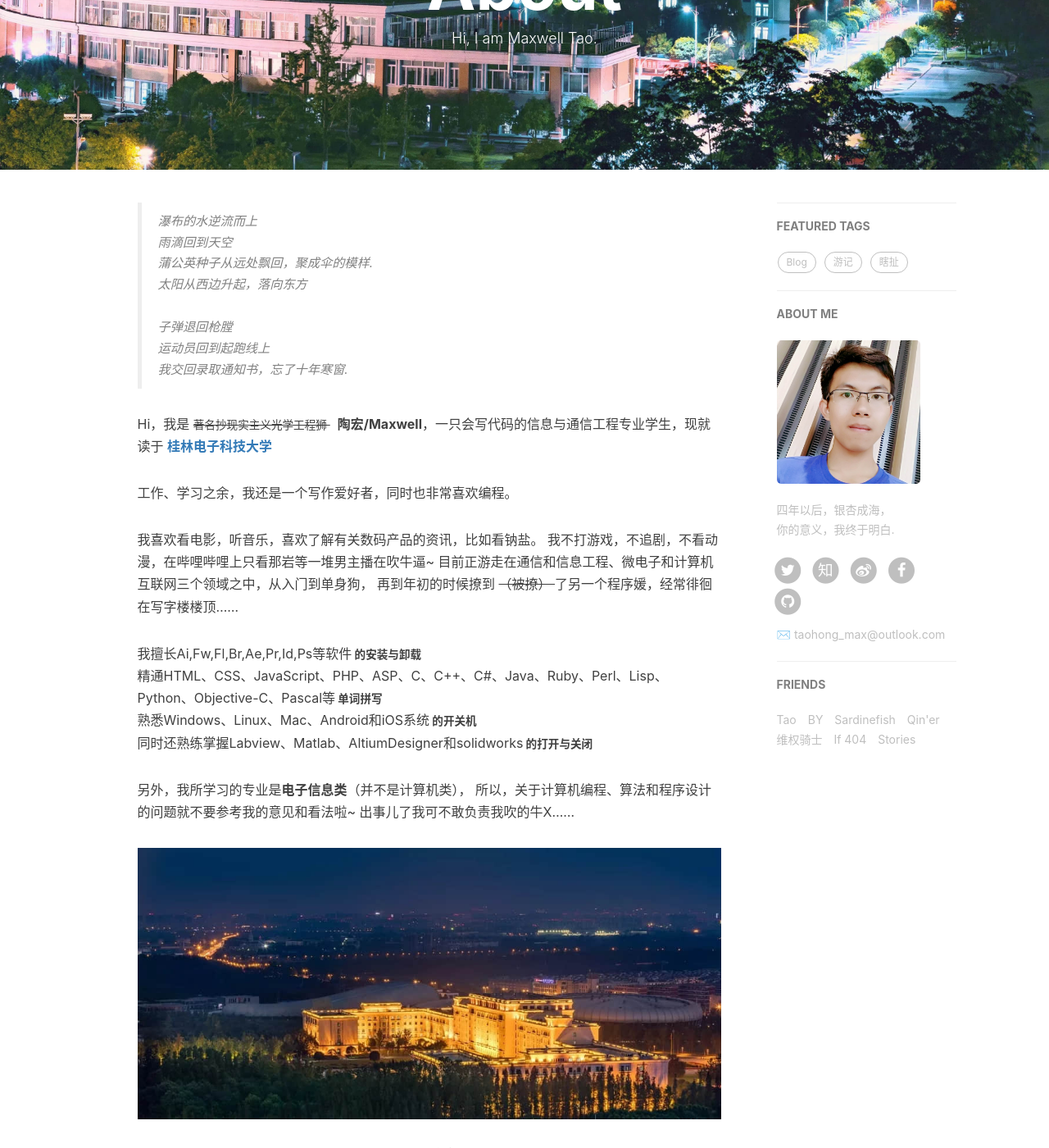
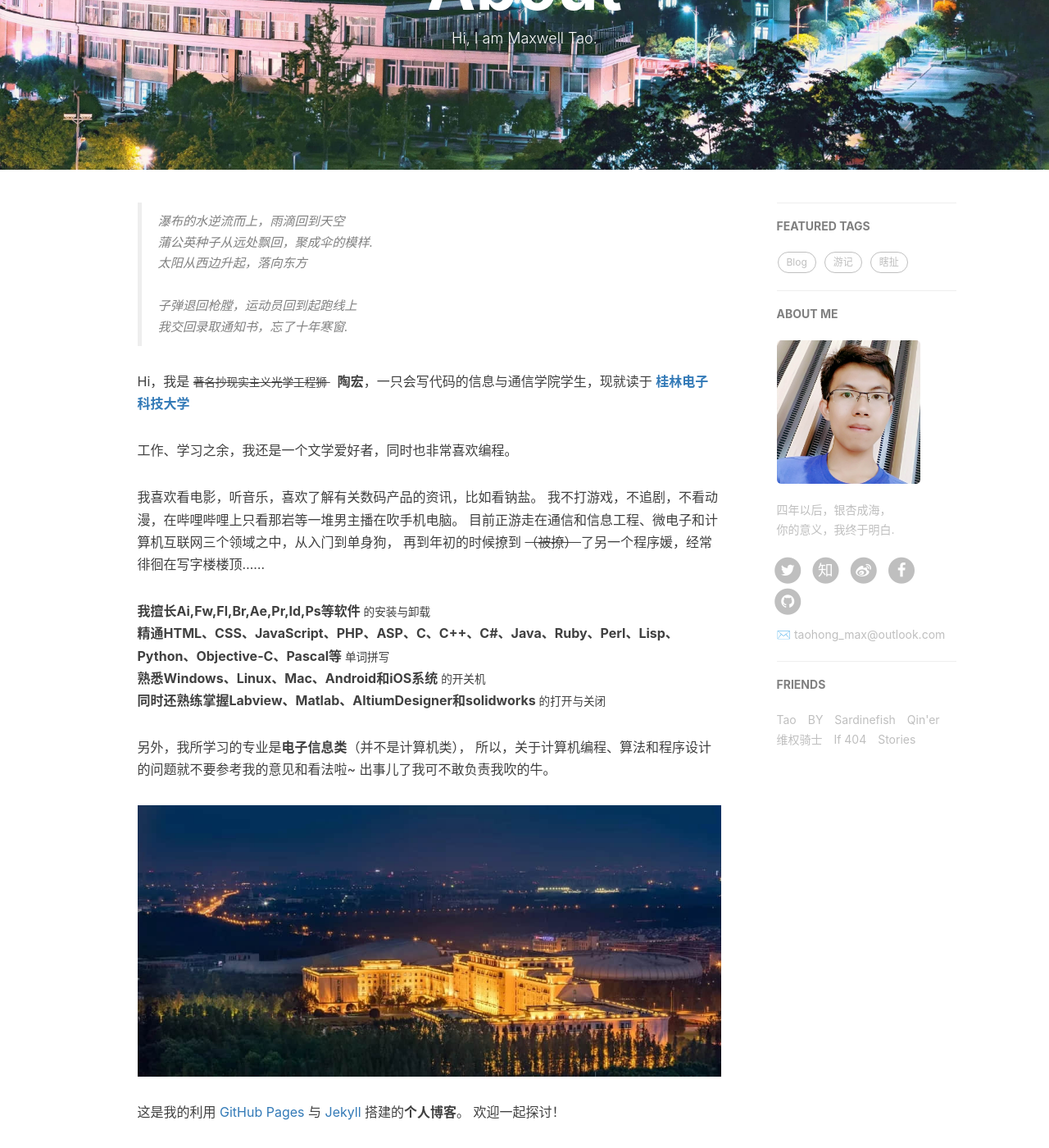
Before and after one commit to TaohongMaxwell/TaohongMaxwell.github.io, a Jekyll site: the page built from about.html, in a window 1280 px wide and 1400 px high, scrolled down 211 px. Shown: the whole window at 82% size. Built offline with Jekyll 4.4.1, drawn with Linux system fonts in a browser that asks for light colours; nearby versions of some CDN libraries; comment, search, counter and statistics services are not loaded; some of the changed text lies outside the part shown.

Commit message:
fix
修改介绍页

```diff
--- a/about.html
+++ b/about.html
@@ -16,36 +16,36 @@ header-img: "img/guet/zyst.jpg"
     <!--copied from markdown -->
     <blockquote>
         <p>
-            瀑布的水逆流而上<br />雨滴回到天空<br />蒲公英种子从远处飘回，聚成伞的模样.<br />太阳从西边升起，落向东方<br /><br />
-            子弹退回枪膛<br />运动员回到起跑线上<br />我交回录取通知书，忘了十年寒窗.<br />
+            瀑布的水逆流而上，雨滴回到天空<br />蒲公英种子从远处飘回，聚成伞的模样.<br />太阳从西边升起，落向东方<br /><br />
+            子弹退回枪膛，运动员回到起跑线上<br />我交回录取通知书，忘了十年寒窗.<br />
         </p>
     </blockquote>
 
     <p>
-        Hi，我是  <small><del>  著名抄现实主义光学工程狮  </del></small>&nbsp;&nbsp;<strong>陶宏/Maxwell</strong>，一只会写代码的信息与通信工程专业学生，现就读于
+        Hi，我是  <small><del>  著名抄现实主义光学工程狮  </del></small>&nbsp;&nbsp;<strong>陶宏</strong>，一只会写代码的信息与通信学院学生，现就读于
         <a href="http://www.guet.edu.cn/" target="_blank"><strong>桂林电子科技大学</strong></a>
     </p>
 
-    <p>工作、学习之余，我还是一个写作爱好者，同时也非常喜欢编程。</p>
+    <p>工作、学习之余，我还是一个文学爱好者，同时也非常喜欢编程。</p>
 
     <p>
         我喜欢看电影，听音乐，喜欢了解有关数码产品的资讯，比如看钠盐。
-        我不打游戏，不追剧，不看动漫，在哔哩哔哩上只看那岩等一堆男主播在吹牛逼~
+        我不打游戏，不追剧，不看动漫，在哔哩哔哩上只看那岩等一堆男主播在吹手机电脑。
         目前正游走在通信和信息工程、微电子和计算机互联网三个领域之中，从入门到单身狗，
         再到年初的时候撩到 <del> （被撩） </del> 了另一个程序媛，经常徘徊在写字楼楼顶……
     </p>
 
     <p>
-      我擅长Ai,Fw,Fl,Br,Ae,Pr,Id,Ps等软件<small><strong> 的安装与卸载</strong></small><br/>
-      精通HTML、CSS、JavaScript、PHP、ASP、C、C++、C#、Java、Ruby、Perl、Lisp、Python、Objective-C、Pascal等<small><strong> 单词拼写</strong></small><br>
-      熟悉Windows、Linux、Mac、Android和iOS系统<small><strong> 的开关机</strong></small><br/>
-      同时还熟练掌握Labview、Matlab、AltiumDesigner和solidworks<small><strong> 的打开与关闭</strong></small><br/>
+        <strong>我擅长Ai,Fw,Fl,Br,Ae,Pr,Id,Ps等软件</strong><small> 的安装与卸载</small><br />
+        <strong>精通HTML、CSS、JavaScript、PHP、ASP、C、C++、C#、Java、Ruby、Perl、Lisp、Python、Objective-C、Pascal等</strong><small> 单词拼写</small><br>
+        <strong>熟悉Windows、Linux、Mac、Android和iOS系统</strong><small> 的开关机</small><br />
+        <strong>同时还熟练掌握Labview、Matlab、AltiumDesigner和solidworks</strong><small> 的打开与关闭</small><br />
     </p>
 
     <p>
         另外，我所学习的专业是<strong>电子信息类</strong>（并不是计算机类），
         所以，关于计算机编程、算法和程序设计的问题就不要参考我的意见和看法啦~
-        出事儿了我可不敢负责我吹的牛X……
+        出事儿了我可不敢负责我吹的牛。
     </p>
 
     <div>
@@ -55,7 +55,7 @@ header-img: "img/guet/zyst.jpg"
 
     <p>
         这是我的利用 <a href="https://pages.github.com/">GitHub Pages</a> 与 <a href="http://jekyll.com.cn/">Jekyll</a> 搭建的<strong>个人博客</strong>。
-        这是我的GitHub主页<a href="https://github.com/TaohongMaxwell">GitHub·Maxwell.</a> 欢迎一起探讨~
+        欢迎一起探讨！
     </p>
 
     <div>
```
